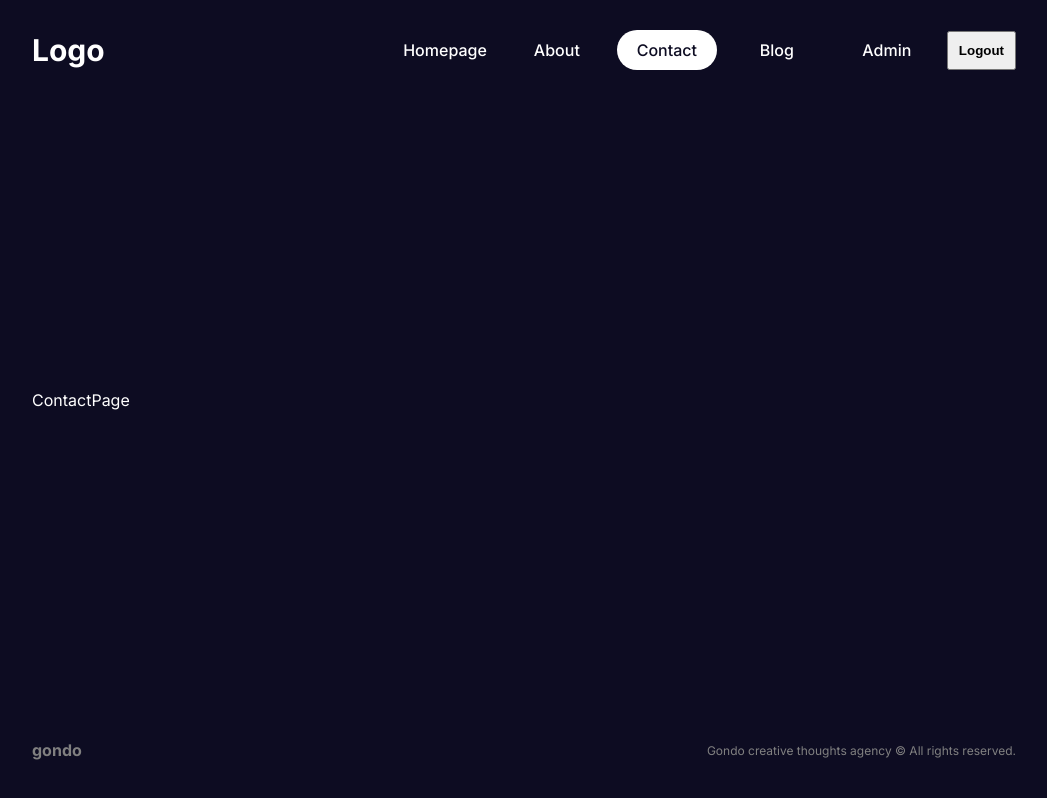
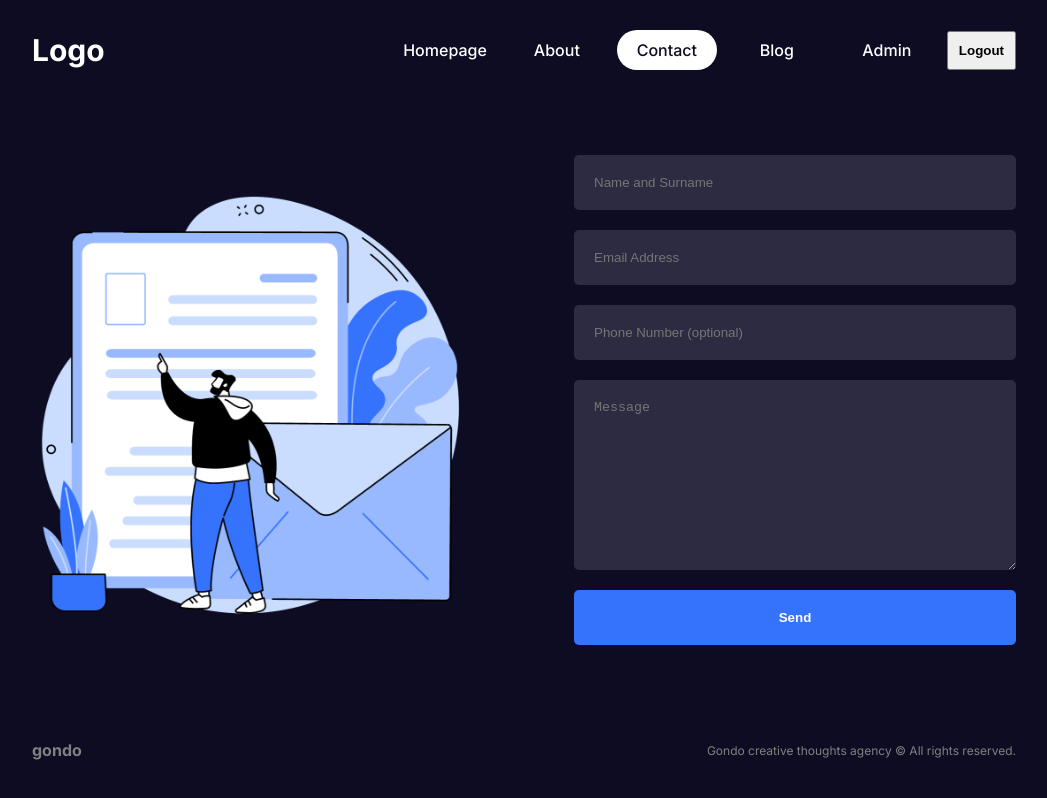
Before and after one commit to evan-earle/next-app-2, a Next.js app: page /contact in a window 1280 px wide. Shown: the whole page, without its empty margins (116-1163 px from the left). Built offline with nearby package versions, Linux system fonts and the light colour scheme.

Commit message:
created and styled contact page

```diff
--- /dev/null
+++ b/src/app/contact/contact.module.css
@@ -0,0 +1,45 @@
+.container {
+  display: flex;
+  align-items: center;
+  gap: 100px;
+}
+
+.imgContainer {
+  flex: 1;
+  height: 500px;
+  position: relative;
+}
+
+.img {
+  object-fit: contain;
+}
+
+.formContainer {
+  flex: 1;
+}
+
+.form {
+  display: flex;
+  flex-direction: column;
+  gap: 20px;
+}
+
+.form input,
+.form textarea {
+  padding: 20px;
+  border-radius: 5px;
+  border: none;
+  outline: none;
+  background-color: var(--bgSoft);
+  color: var(--text);
+}
+
+.form button {
+  padding: 20px;
+  background-color: var(--btn);
+  color: var(--text);
+  font-weight: bold;
+  border: none;
+  border-radius: 5px;
+  cursor: pointer;
+}
--- a/src/app/contact/page.jsx
+++ b/src/app/contact/page.jsx
@@ -1,9 +1,29 @@
-
+import Image from "next/image";
+import styles from "./contact.module.css";
 
 const ContactPage = () => {
   return (
-    <div>ContactPage</div>
-  )
-}
+    <div className={styles.container}>
+      <div className={styles.imgContainer}>
+        <Image src="/contact.png" alt="" fill className={styles.img} />
+      </div>
+      <div className={styles.formContainer}>
+        <form action="" className={styles.form}>
+          <input type="text" placeholder="Name and Surname" />
+          <input type="text" placeholder="Email Address" />
+          <input type="text" placeholder="Phone Number (optional)" />
+          <textarea
+            name=""
+            id=""
+            cols="30"
+            rows="10"
+            placeholder="Message"
+          ></textarea>
+          <button>Send</button>
+        </form>
+      </div>
+    </div>
+  );
+};
 
-export default ContactPage
+export default ContactPage;
```
